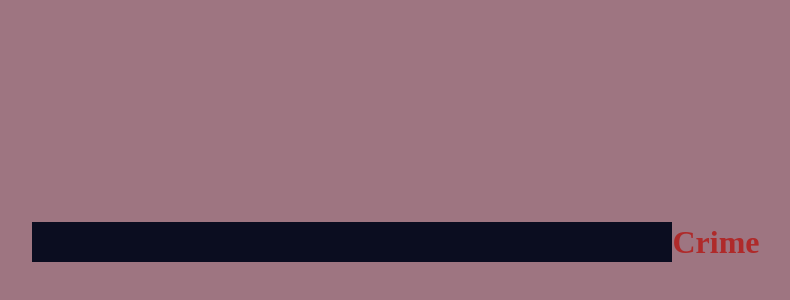
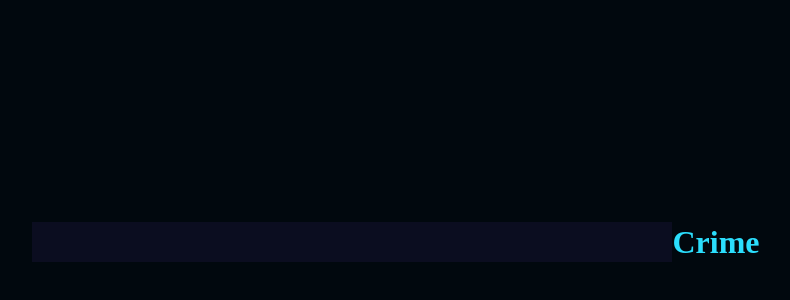
Before and after one commit to alvesgabih/crimee, a plain HTML site: page index.html in a window 1280 px wide. Shown: the part 166-466 px from the top of the page, without its empty margins (244-1034 px from the left). Drawn offline with Linux system fonts and the light colour scheme.

Commit message:
add codigo

```diff
--- a/style.css
+++ b/style.css
@@ -1,13 +1,12 @@
 :root{
-    --cor-fundo: #9e7581 ;
+    --cor-fundo: #01080E;
     --cor-principal: #0B0D20 ;
-    --cor-secundaria: #212333 ;
-    --cor-destaque: #af2a2a ;
-    --cor-titulo: #f1f3f3 ;
-
+    --cor-secundaria: #212333;
+    --cor-destaque: #2BDEFD;
+    --cor-texto: #D7F9FF;
 }
 
-body {
+body{
     background-color: var(--cor-fundo);
     color: var(--cor-texto);
     display: flex;
@@ -28,7 +27,11 @@ h1{
     color: var(--cor-destaque);
 }
 
-button {
+.caixa-perguntas{
+    padding-bottom: 10px;
+}
+
+button{
     background-color: var(--cor-secundaria);
     color: var(--cor-texto);
     border: none;
```
